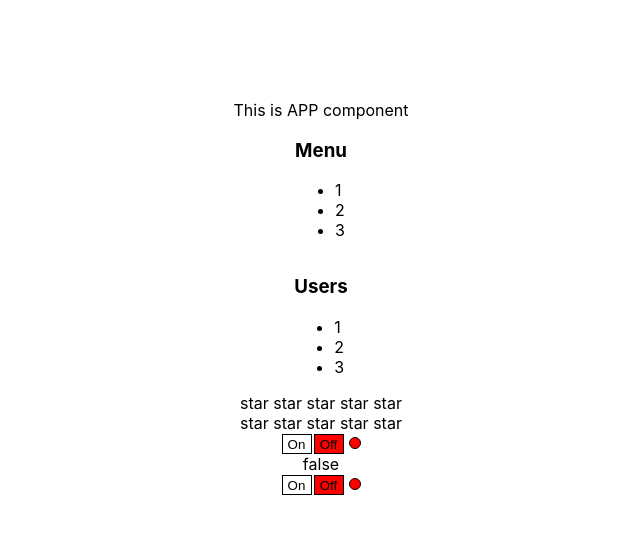
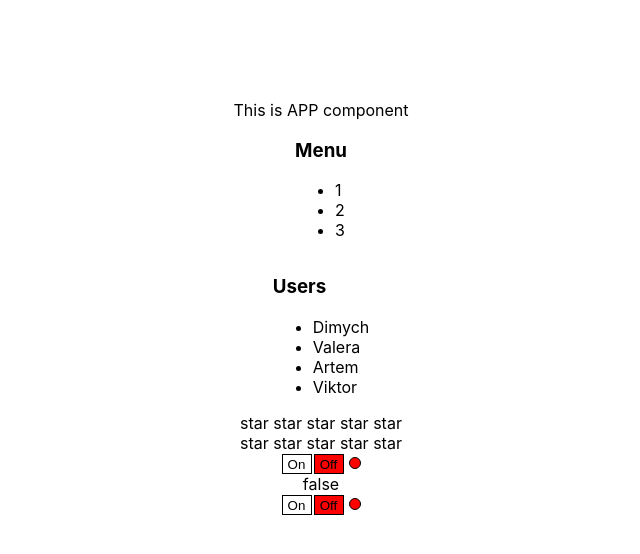
Before and after one commit to golzi99/kabzda_react, a React (Create React App) app: page / in a window 1280 px wide. Shown: the top 554 px of the page, without its empty margins (319-959 px from the left). Built offline with nearby package versions, Linux system fonts and the light colour scheme.

Commit message:
13.08.2024 add select without style

```diff
--- a/src/App.tsx
+++ b/src/App.tsx
@@ -4,7 +4,7 @@ import {UncontrolledAccordion} from './components/accordion/UncontrolledAccordio
 import {UncontrolledRating} from "./components/rating/UncontrolledRating";
 import {OnOff} from './components/onoff/OnOff';
 import {Rating} from './components/rating/Rating';
-import {Accordion} from './components/accordion/Accordion';
+import {Accordion, ItemsType} from './components/accordion/Accordion';
 import {UncontrolledOnOff} from './components/onoff/UncontrolledOnOff';
 
 
@@ -19,11 +19,25 @@ function App() {
     const [onOffState, setOnOffState] =  useState(false)
     const [switchOn, setSwitchOn] = useState(false)
 
+    const items: Array<ItemsType> = [
+        {title: 'Dimych', value: 1},
+        {title: 'Valera', value: 2},
+        {title: 'Artem', value: 3},
+        {title: 'Viktor', value: 4},
+    ]
+
+
+
     return (
         <div className="App">
             <PageTitle title={"This is APP component"}/>
             <UncontrolledAccordion title={"Menu"}/>
-            <Accordion title={"Users"} collapsed={collapsedAccordion} setCollapsedAccordion={() => {setCollapsedAccordion(!collapsedAccordion)}}/>
+            <Accordion title={"Users"}
+                       items={items}
+                       collapsed={collapsedAccordion}
+                       setCollapsedAccordion={() => {setCollapsedAccordion(!collapsedAccordion)}}
+                       onClick={() => {}}
+            />
             <UncontrolledRating value={0}/>
             <Rating value={ratingValue} onClick={setRatingValue}/>
             <UncontrolledOnOff onChange={setSwitchOn}/>
--- a/src/components/accordion/Accordion.tsx
+++ b/src/components/accordion/Accordion.tsx
@@ -1,9 +1,16 @@
 import React from 'react';
+
+export type ItemsType = {
+    title: string
+    value: any
+}
 
 export type AccordionPropsType = {
     title: string
     collapsed: boolean,
-    setCollapsedAccordion: () => void
+    setCollapsedAccordion: () => void,
+    items: Array<ItemsType>,
+    onClick: (value: any) => void
 }
 
 export const Accordion = (props: AccordionPropsType) => {
@@ -11,14 +18,14 @@ export const Accordion = (props: AccordionPropsType) => {
     return (
         <div>
             <AccordionTitle title={props.title} onClick={props.setCollapsedAccordion}/>
-            {!props.collapsed && <AccordionBody/>}
+            {!props.collapsed && <AccordionBody items={props.items} onClick={props.onClick}/>}
         </div>
     )
 }
 
 type AccordionTitlePropsType = {
     title: string,
-    onClick: () => void
+    onClick: () => void,
 }
 
 const AccordionTitle = (props: AccordionTitlePropsType) => {
@@ -27,12 +34,15 @@ const AccordionTitle = (props: AccordionTitlePropsType) => {
     )
 }
 
-const AccordionBody = () => {
+export type AccordionBodyPropsType = {
+    items: Array<ItemsType>,
+    onClick: (value: any) => void
+}
+
+const AccordionBody = (props: AccordionBodyPropsType) => {
     return (
         <ul>
-            <li>1</li>
-            <li>2</li>
-            <li>3</li>
+            {props.items.map((item) => <li key={item.value} onClick={() => {props.onClick(item.value)}}>{item.title}</li>)}
         </ul>
     )
 }
```
Also changed, not shown: src/components/select/Select.tsx (added, +44 -0 lines), 2 other files (tests, documents, lock files or other folders).
